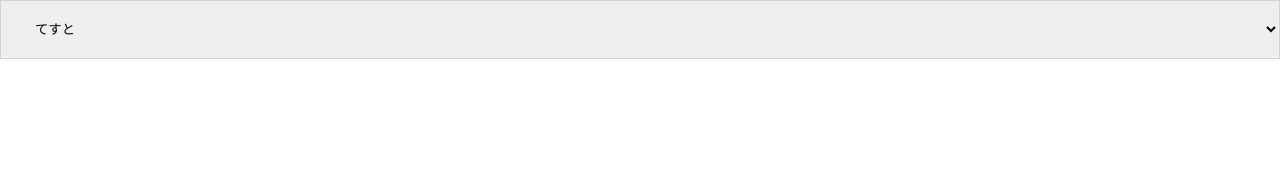
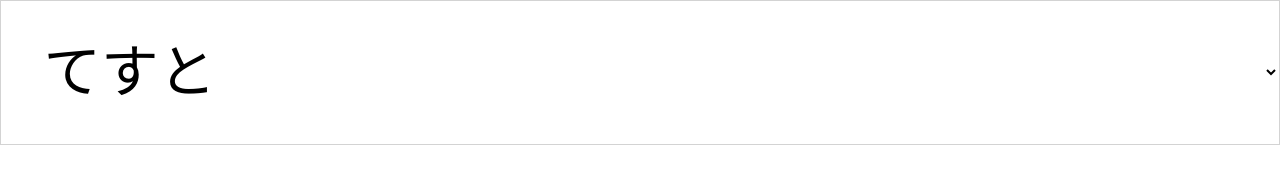
Before and after one commit to keisaurem/keisaurem.github.io, a plain HTML site: page index.html in a window 1280 px wide. Drawn offline with Linux system fonts and the light colour scheme.

Commit message:
no message

```diff
--- a/index.html
+++ b/index.html
@@ -6,11 +6,14 @@
             html, body {
                 margin: 0;
                 padding: 0;
+                font-size: 3vw;
             }
             select {
                 width: 100%;
                 border: 1px solid lightgray;
-                padding: 20px 30px;
+                padding: 1rem 1rem;
+                font-size: 1.5rem;
+                background-color: white;
             }
         </style>
     </head>
```
